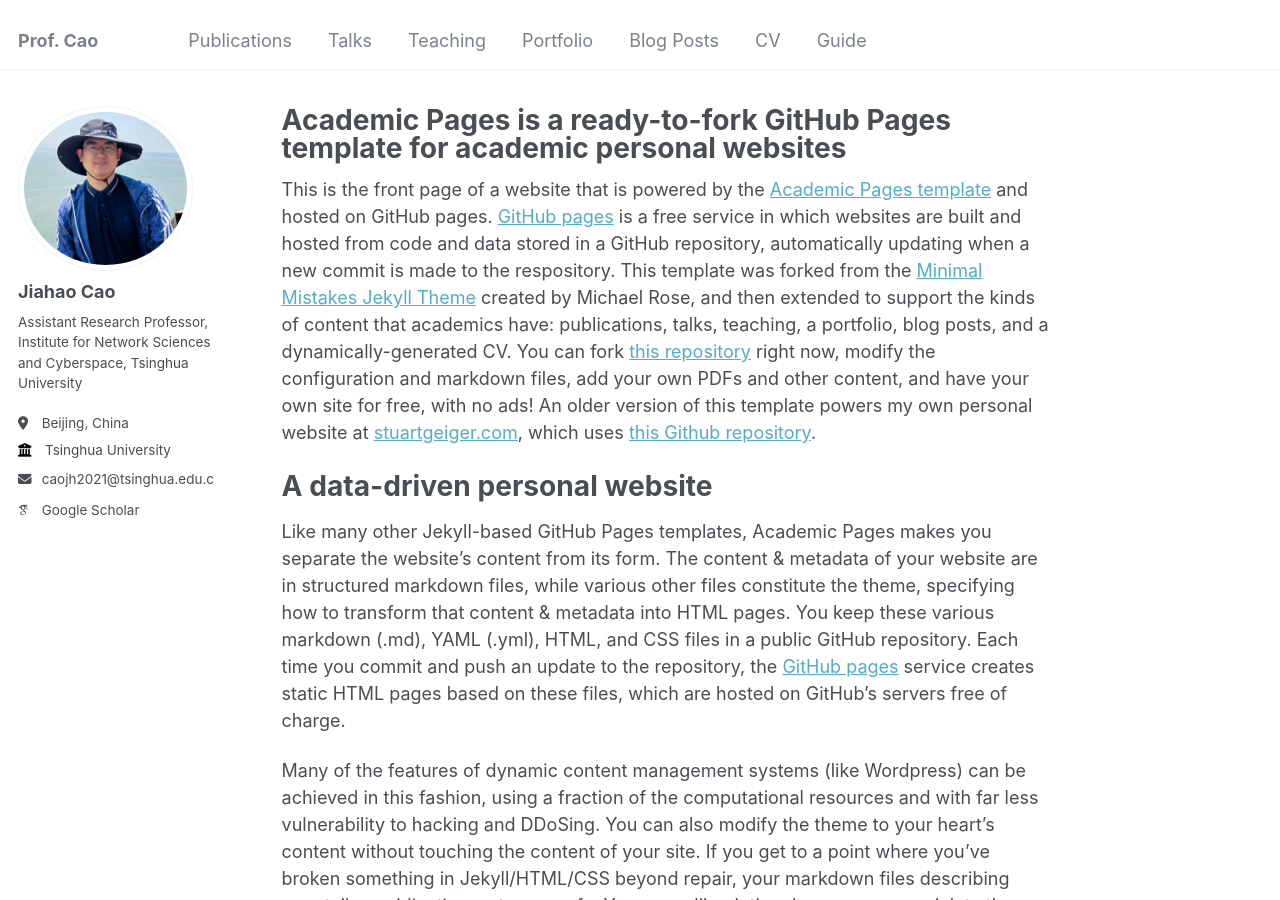
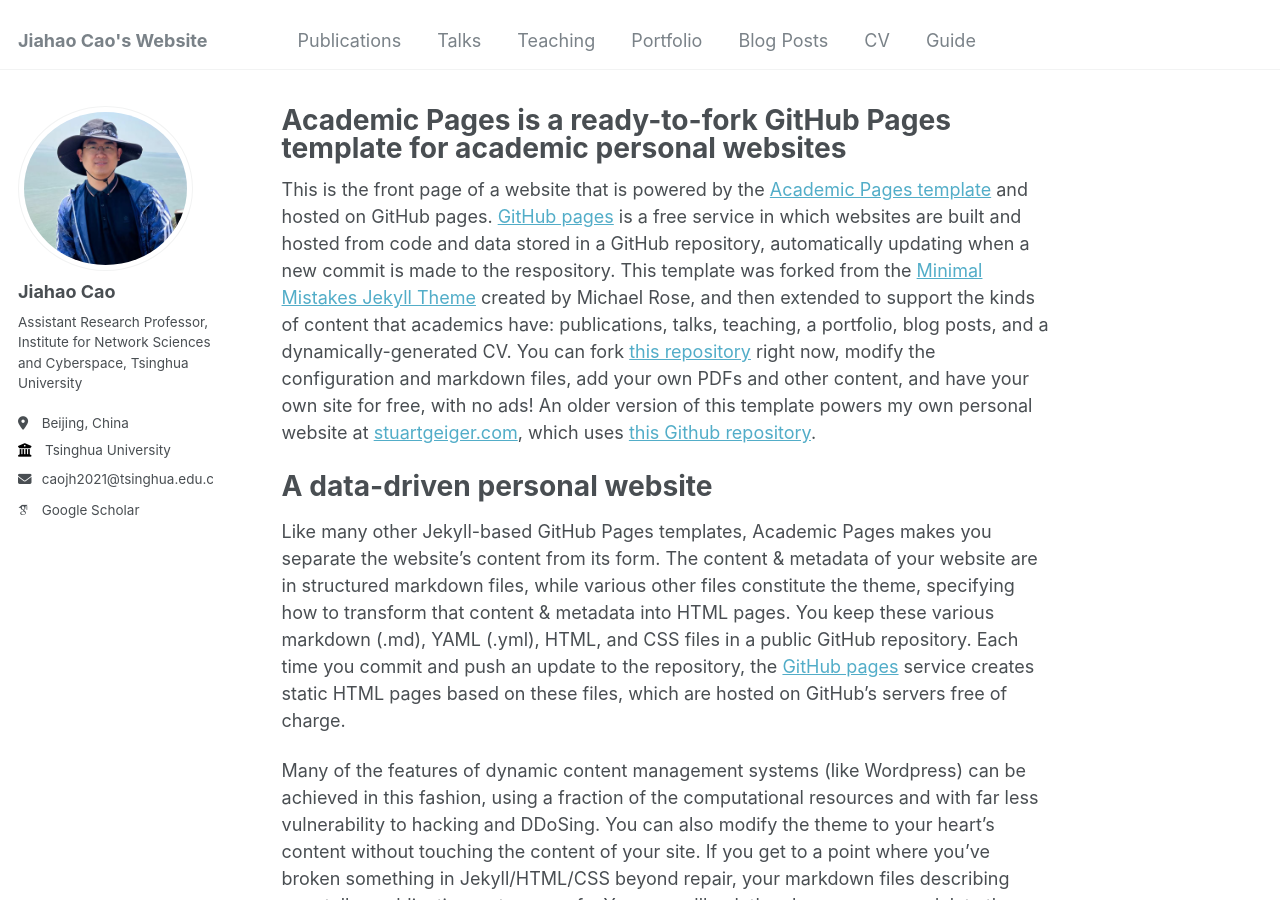
Before and after one commit to caojh15/caojh15.github.io, a Jekyll site: the page built from _pages/about.md, in a window 1280 px wide and 900 px high. Built offline with Jekyll 4.4.1, drawn with Linux system fonts in a browser that asks for light colours; some web fonts are replaced.

Commit message:
Update _config.yml

```diff
--- a/_config.yml
+++ b/_config.yml
@@ -8,7 +8,7 @@
 
 # Basic Site Settings
 locale                   : "en-US"
-title                    : "Prof. Cao"
+title                    : "Jiahao Cao's Website"
 title_separator          : "-"
 name                     : &name "Your Name"
 description              : &description "personal description"
```
